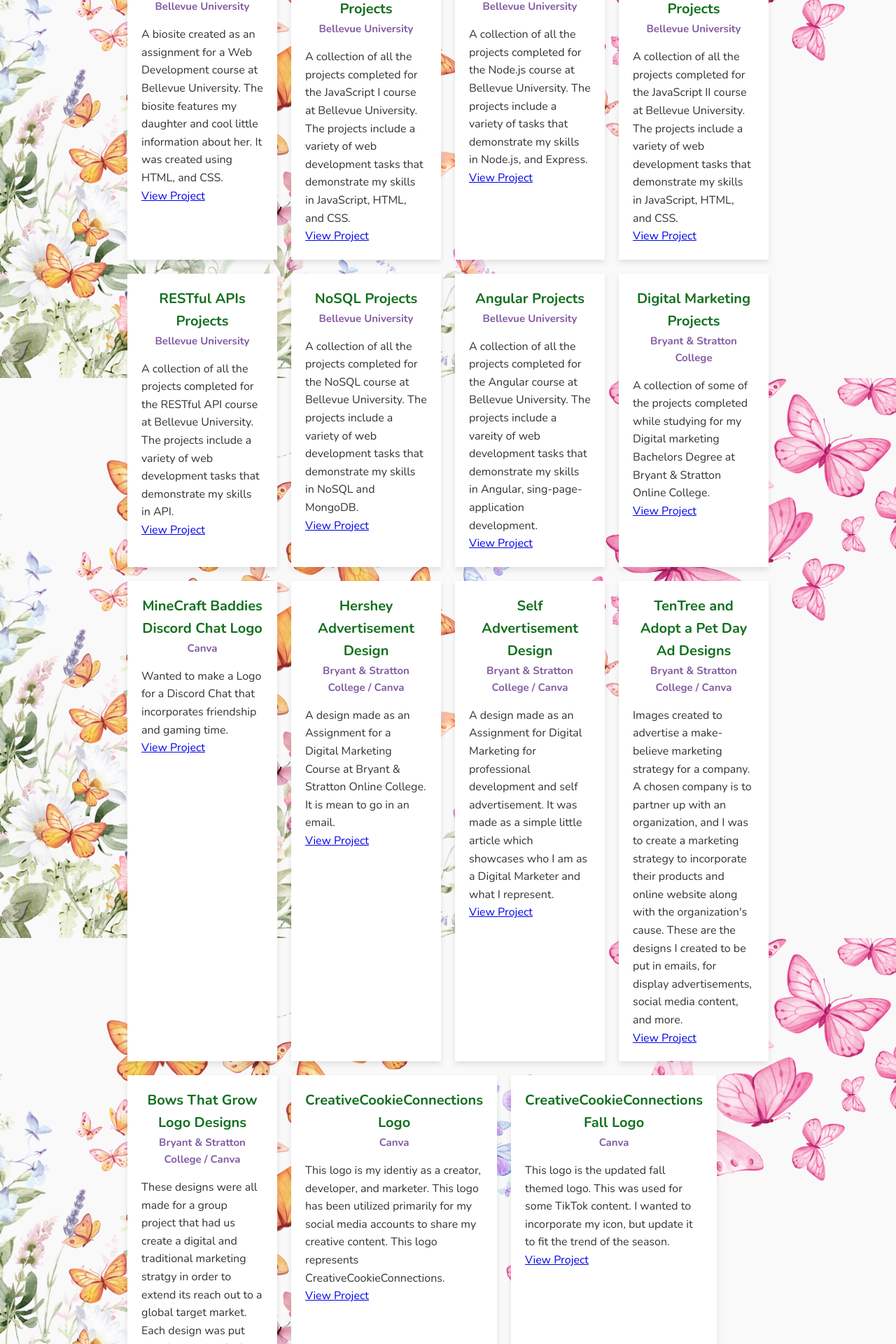
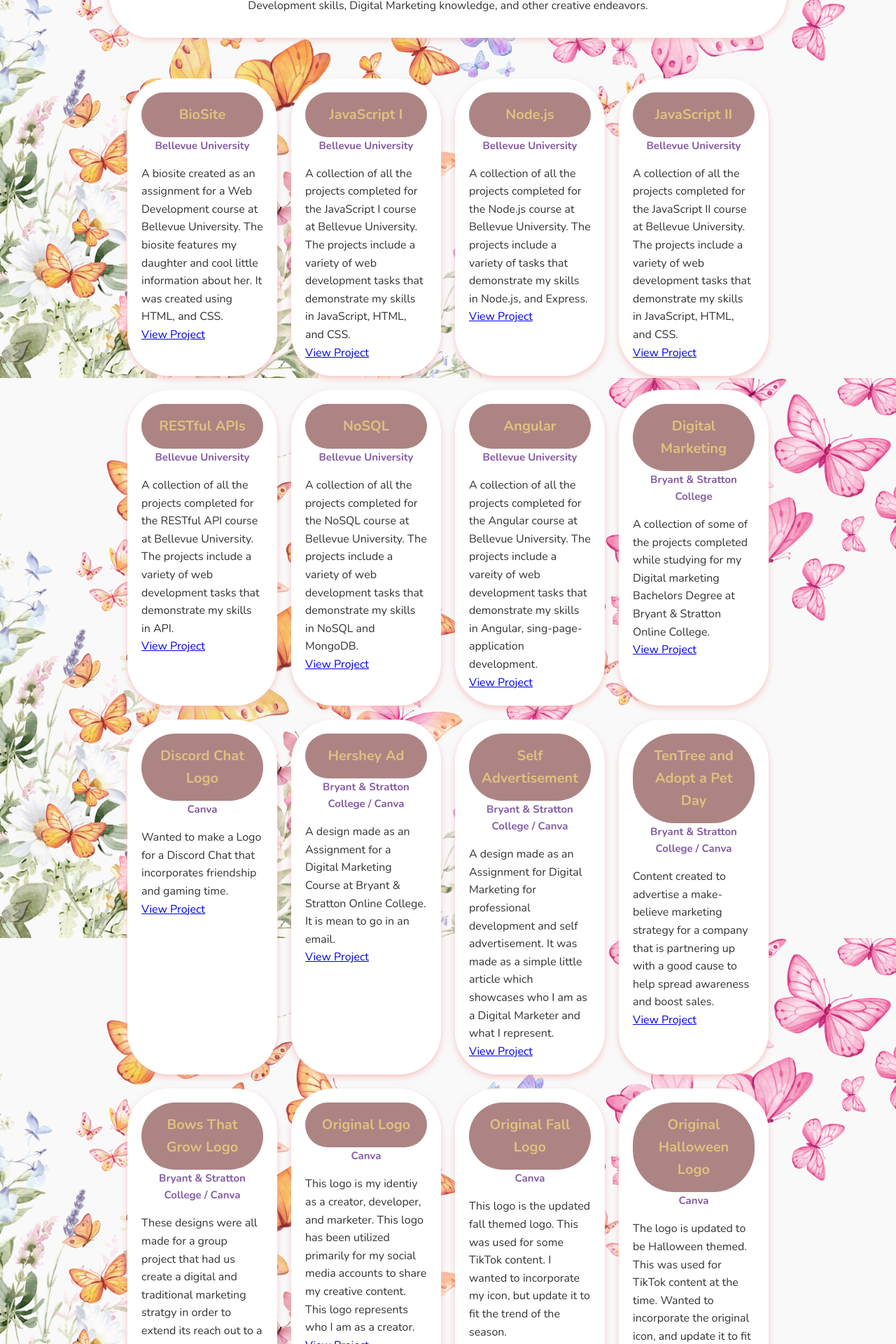
Before and after one commit to CreativeCookieConnections/Portfolio, an Angular app in the folder portfolio/: page /projects in a window 1280 px wide. Shown: the part 260-2180 px from the top of the page at 70% size. Built offline with nearby package versions, Linux system fonts and the light colour scheme.

Commit message:
applying css style to fix the project page

```diff
--- a/portfolio/src/app/projects/projects.component.ts
+++ b/portfolio/src/app/projects/projects.component.ts
@@ -13,8 +13,11 @@ import { CommonModule } from '@angular/common';
   imports: [CommonModule],
   template: `
   <div>
+
+    <div class ="top-container">
     <h1>Creative Projects</h1>
     <p>Here are some of my projects that I have done throughout my educational journey. Some of the projects contain Web Development skills, Digital Marketing knowledge, and other creative endeavors.</p>
+    </div>
 
     <ul class="projects-list">
       @for (item of projects; track item) {
@@ -31,6 +34,17 @@ import { CommonModule } from '@angular/common';
   </div>
   `,
   styles: [`
+
+    .top-container {
+      text-align: center;
+      margin-top: 2rem;
+      margin-bottom: 2rem;
+      background-color: white;
+      padding: 2rem;
+      border-radius: 60px;
+      box-shadow: 0 2px 10px rgba(245, 178, 178, 0.67);
+
+      }
 
     .projects-list {
       display: flex;
@@ -49,8 +63,9 @@ import { CommonModule } from '@angular/common';
 
     .card {
       padding: 20px;
+      border-radius: 60px;
       background-color: #fff;
-      box-shadow: 0 4px 8px rgba(0, 0, 0, 0.1);
+      box-shadow: 0 4px 8px rgba(245, 178, 178, 0.67);
       display: flex;
       flex-direction: column;
       flex: 1;
@@ -59,12 +74,17 @@ import { CommonModule } from '@angular/common';
     h1 {
     text-align: center;
     padding-top: 1rem;
+    color: #9e549e;
+    font-size: 3rem;
     }
 
     h2 {
     font-size: 20px;
     text-align: center;
-    color: #12701e
+    color: #e0c17e;
+    background-color: #ad8484;
+    border-radius: 60px;
+    padding: 1rem;
     }
 
     h3 {
@@ -83,126 +103,126 @@ export class ProjectsComponent {
   constructor() {
     this.projects = [
       {
-        "title": "BioSite Project",
+        "title": "BioSite",
         "where": "Bellevue University",
         "description": "A biosite created as an assignment for a Web Development course at Bellevue University. The biosite features my daughter and cool little information about her. It was created using HTML, and CSS.",
         "link": "https://github.com/CreativeCookieConnections/bioSite"
       },
 
       {
-        "title": "JavaScript I Projects",
+        "title": "JavaScript I",
         "where": "Bellevue University",
         "description": "A collection of all the projects completed for the JavaScript I course at Bellevue University. The projects include a variety of web development tasks that demonstrate my skills in JavaScript, HTML, and CSS.",
         "link": "https://github.com/CreativeCookieConnections/web-231"
       },
 
       {
-        "title": "Node.js Projects",
+        "title": "Node.js",
         "where": "Bellevue University",
         "description": "A collection of all the projects completed for the Node.js course at Bellevue University. The projects include a variety of tasks that demonstrate my skills in Node.js, and Express.",
         "link": "https://github.com/CreativeCookieConnections/web-340"
       },
 
       {
-        "title": "JavaScript II Projects",
+        "title": "JavaScript II",
         "where": "Bellevue University",
         "description": "A collection of all the projects completed for the JavaScript II course at Bellevue University. The projects include a variety of web development tasks that demonstrate my skills in JavaScript, HTML, and CSS.",
         "link": "https://github.com/CreativeCookieConnections/web-330"
       },
 
       {
-        "title": "RESTful APIs Projects",
+        "title": "RESTful APIs",
         "where": "Bellevue University",
         "description": "A collection of all the projects completed for the RESTful API course at Bellevue University. The projects include a variety of web development tasks that demonstrate my skills in API.",
         "link": "https://github.com/CreativeCookieConnections/web-420"
       },
 
       {
-        "title": "NoSQL Projects",
+        "title": "NoSQL",
         "where": "Bellevue University",
         "description": "A collection of all the projects completed for the NoSQL course at Bellevue University. The projects include a variety of web development tasks that demonstrate my skills in NoSQL and MongoDB.",
         "link": "https://github.com/CreativeCookieConnections/web-335"
       },
 
       {
-        "title": "Angular Projects",
+        "title": "Angular",
         "where": "Bellevue University",
         "description": "A collection of all the projects completed for the Angular course at Bellevue University. The projects include a vareity of web development tasks that demonstrate my skills in Angular, sing-page-application development.",
         "link": "https://github.com/CreativeCookieConnections/web-425"
       },
 
       {
-        "title": "Digital Marketing Projects",
+        "title": "Digital Marketing",
         "where": "Bryant & Stratton College",
         "description": "A collection of some of the projects completed while studying for my Digital marketing Bachelors Degree at Bryant & Stratton Online College.",
         "link": "http://mycred.com/p/1987059580/"
       },
 
       {
-        "title": "MineCraft Baddies Discord Chat Logo",
+        "title": "Discord Chat Logo",
         "where": "Canva",
         "description": "Wanted to make a Logo for a Discord Chat that incorporates friendship and gaming time.",
         "link": "https://canva.link/0c7s0alxnvvmwep"
       },
 
       {
-        "title": "Hershey Advertisement Design",
+        "title": "Hershey Ad",
         "where": "Bryant & Stratton College / Canva",
         "description": "A design made as an Assignment for a Digital Marketing Course at Bryant & Stratton Online College. It is mean to go in an email.",
         "link": "https://canva.link/js09silgwzyivgs"
       },
 
       {
-        "title": "Self Advertisement Design",
+        "title": "Self Advertisement",
         "where": "Bryant & Stratton College / Canva",
         "description": "A design made as an Assignment for Digital Marketing for professional development and self advertisement. It was made as a simple little article which showcases who I am as a Digital Marketer and what I represent.",
         "link": "https://canva.link/q4ys9cvzuohc7yj"
       },
 
       {
-        "title": "TenTree and Adopt a Pet Day Ad Designs",
+        "title": "TenTree and Adopt a Pet Day",
         "where": "Bryant & Stratton College / Canva",
-        "description": "Images created to advertise a make-believe marketing strategy for a company. A chosen company is to partner up with an organization, and I was to create a marketing strategy to incorporate their products and online website along with the organization's cause. These are the designs I created to be put in emails, for display advertisements, social media content, and more.",
+        "description": "Content created to advertise a make-believe marketing strategy for a company that is partnering up with a good cause to help spread awareness and boost sales.",
         "link": "https://canva.link/6oo9f5b82v1x9ma"
       },
 
       {
-        "title": "Bows That Grow Logo Designs",
+        "title": "Bows That Grow Logo",
         "where": "Bryant & Stratton College / Canva",
         "description": "These designs were all made for a group project that had us create a digital and traditional marketing stratgy in order to extend its reach out to a global target market. Each design was put together to signify the group, business, and products.",
         "link": "https://canva.link/1z5loddh6t29tg3"
       },
 
       {
-        "title": "CreativeCookieConnections Logo",
+        "title": "Original Logo",
         "where": "Canva",
-        "description": "This logo is my identiy as a creator, developer, and marketer. This logo has been utilized primarily for my social media accounts to share my creative content. This logo represents CreativeCookieConnections.",
+        "description": "This logo is my identiy as a creator, developer, and marketer. This logo has been utilized primarily for my social media accounts to share my creative content. This logo represents who I am as a creator.",
         "link": "https://canva.link/7jc7clk5yp5clxy"
       },
 
       {
-        "title": "CreativeCookieConnections Fall Logo",
+        "title": "Original Fall Logo",
         "where": "Canva",
         "description": "This logo is the updated fall themed logo. This was used for some TikTok content. I wanted to incorporate my icon, but update it to fit the trend of the season.",
         "link": "https://canva.link/rlrduye9t2lxmo8"
       },
 
       {
-        "title": "CreativeCookieConnections Halloween Logo",
+        "title": "Original Halloween Logo",
         "where": "Canva",
         "description": "The logo is updated to be Halloween themed. This was used for TikTok content at the time. Wanted to incorporate the original icon, and update it to fit the season trend.",
         "link": "https://www.canva.com/design/DAFPoO9nDJ0/q1xcg2DMSlQbExQsrU9lNg/edit"
       },
 
       {
-        "title": "CreativeCookieConnections Spring Time Logo",
+        "title": "Original Spring Logo",
         "where": "Canva",
         "description": "The logo is updated to be Spring themed. This was used for TikTok content. Wanted to incorporate the original icon, and update it to fit the season trend.",
         "link": "https://canva.link/al0t4acziwfpb6u"
       },
 
       {
-        "title": "CreativeCookieConnections Mobile Wallpaper",
+        "title": "Original Mobile Wallpaper",
         "where": "Canva",
         "description": "Created a mobile wall paper for my cellphone device. I incorporated my original icon design, modern and decorative elements to it.",
         "link": "https://www.canva.com/design/DAFPiRh3-sQ/2UHCdoCNiGuPtFkkjh1jAA/edit"
@@ -216,26 +236,40 @@ export class ProjectsComponent {
       },
 
       {
-        "title": "Samurai Kid Dagashi Japanese Snack Haul Ad",
+        "title": "Snack Haul",
         "where": "TikTok",
         "description": "My first TikTok video doing a snack haul. I am a major foodie who enjoys trying new things. This time I wanted to film the process of unbagging the candy and upload it to TikTok as content.",
         "link": "https://www.tiktok.com/@createcookieconnect/video/7156049911186836782?is_from_webapp=1&sender_device=pc&web_id=7542634216107394615"
       },
 
       {
-        "title": "Manga Mystery Box Ad",
+        "title": "Manga Mystery Box",
         "where": "TikTok",
         "description": "My first TikTok video which advertises for my Manga Mystery Box unboxing video. Wanted to try and create an actual video advertisement to get views.",
         "link": "https://www.tiktok.com/@createcookieconnect/video/7156063566523845934?is_from_webapp=1&sender_device=pc&web_id=7542634216107394615",
       },
 
       {
-        "title": "Pokemon Elite Trainer Box Unboxing",
+        "title": "Pokemon Unboxing",
         "where": "TikTok",
         "description": "A TikTok video that markets the actual unboxing video on TikTok. I am a Pokemon Card collector and I made quite a bit of Pokemon Unboxing Content.",
         "link": "https://www.tiktok.com/@createcookieconnect/video/7156239434034269482?is_from_webapp=1&sender_device=pc&web_id=7542634216107394615"
       },
 
+      {
+        "title": "Royale High Content",
+        "where": "YouTube",
+        "description": "A YouTube video of a game on Roblox called Royale High. In the video I showcase my ways of earning diamonds which is the ingame currency.",
+        "link": "https://www.youtube.com/shorts/-RNVT7cSNG0"
+      },
+
+      {
+        "title": "Creative Cookie Tutorial",
+        "where": "YouTube",
+        "description": "A YouTube tutorial for a popular Roblox game called Royale High. In the tutorial I give simple instructions on how to dance during an event.",
+        "link": "https://www.youtube.com/watch?v=3jRogqBr0cg&t=5s"
+      }
+
     ];
   }
 }
```
